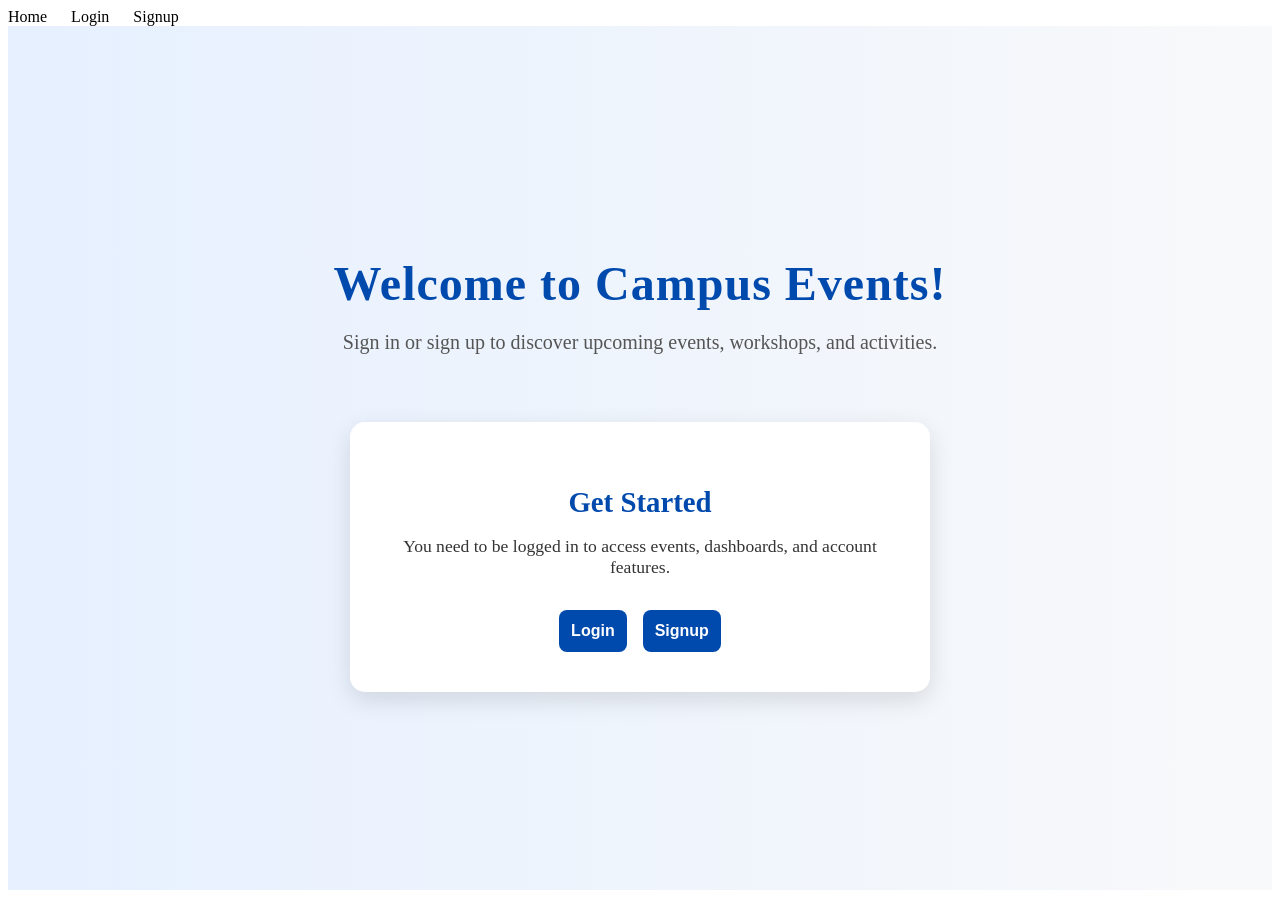
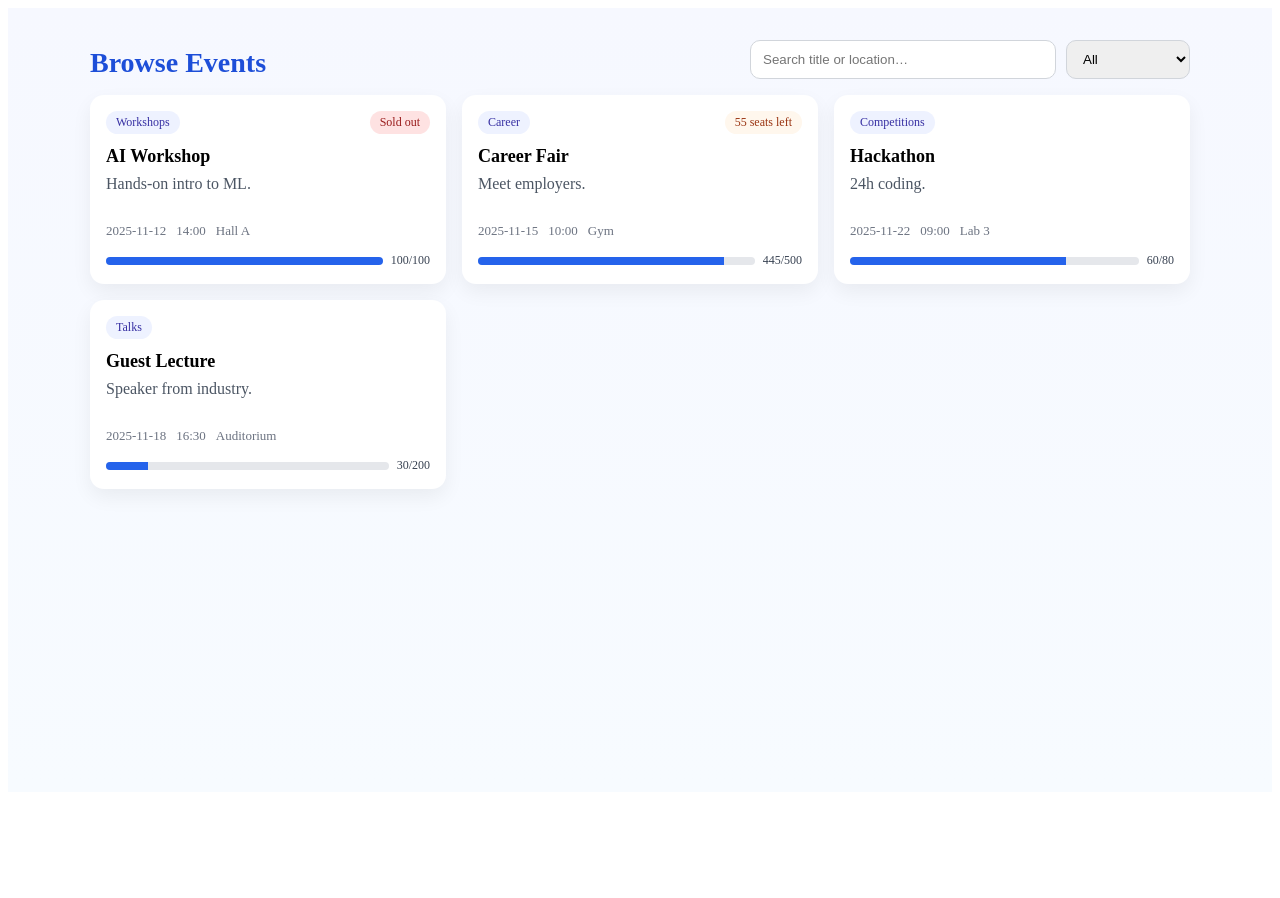
Before and after one commit to Jad-Atieh/SOEN-341-Project-Fall-2025, a React (Vite) app in the folder frontend/: page /events in a window 1280 px wide. Before the commit this address led to /. After the commit the page ends 800 px from the top, so only its background shows below. Built offline with nearby package versions, Linux system fonts and the light colour scheme.

Commit message:
Added Browse Events page feature

```diff
--- a/frontend/src/App.jsx
+++ b/frontend/src/App.jsx
@@ -1,127 +1,24 @@
-import React from "react";
-import { BrowserRouter, Routes, Route, Navigate, Link, useNavigate } from "react-router-dom";
-import { ToastContainer, toast } from "react-toastify";
-import "react-toastify/dist/ReactToastify.css";
-import CreateEvent from "./pages/CreateEvent";
-
-// Pages
-import Signup from "./pages/Signup";
+import { BrowserRouter as Router, Routes, Route } from "react-router-dom";
+import Home from "./pages/Home";
 import Login from "./pages/Login";
-import EventsList from "./pages/EventsList";
-import AdminDashboard from "./pages/AdminDashboard";
-import NotFound from "./pages/NotFound";
-import Home from "./pages/Home";
 import StudentDashboard from "./pages/StudentDashboard";
 import OrganizerDashboard from "./pages/OrganizerDashboard";
-import OrganizerApproval from "./pages/OraganizerApproval";
+import NotFound from "./pages/NotFound";
+import CreateEvent from "./pages/CreateEvent";
+import EventsList from "./pages/EventsList";
 
-// Components
-import ProtectedRoute from "./components/ProtectedRoute";
-
-// logout function
-function Logout() {
-  localStorage.clear();
-  toast.info("You have signed out!");
-  return <Navigate to="/login" />;
-}
-
-function Navbar() {
-  const navigate = useNavigate();
-  const accessToken = localStorage.getItem("access_token");
-  const isLoggedIn = !!accessToken;
-
-  // Getting the role
-  let role = null;
-  if (accessToken) {
-    try {
-      const payload = JSON.parse(atob(accessToken.split(".")[1]));
-      role = payload.role;
-    } catch (err) {
-      console.error("Failed to decode token:", err);
-    }
-  }
-
-  // Signing out logic
-  const handleLogout = () => {
-    localStorage.clear();
-    toast.success("Logged out successfully!");
-    navigate("/login");
-  };
-
+export default function App() {
   return (
-    // navigation bar based on user role and login status
-    <nav className="navbar">
-      <Link to="/">Home</Link> {" "}
-
-      {!isLoggedIn && (
-        <>
-          <Link to="/login">Login</Link> {"  "}
-          <Link to="/signup">Signup</Link> {"  "}
-        </>
-      )}
-
-      {isLoggedIn && role === "student" && (
-        <>
-          <Link to="/student">Student Dashboard</Link> {"  "}
-          <Link to="/events">Events</Link> {"  "}
-          <button onClick={handleLogout} className="button-style">Sign Out</button>
-        </>
-      )}
-
-      {isLoggedIn && role === "organizer" && (
-        <>
-          <Link to="/organizer">Organizer Dashboard</Link> {"  "}
-          <button onClick={handleLogout} className="button-style">Sign Out</button>
-        </>
-      )}
-
-      {isLoggedIn && role === "admin" && (
-        <>
-          <Link to="/admin">Admin Dashboard</Link> {"  "}
-          <Link to="/approval">Organizer Approval</Link> {"  "}
-          <button onClick={handleLogout} className="button-style">Sign Out</button>
-        </>
-      )}
-    </nav>
-  );
-}
-
-function App() {
-  return (
-    <BrowserRouter>
-      <ToastContainer position="top-right" autoClose={3000} />
-      <Navbar />
-
+    <Router>
       <Routes>
         <Route path="/" element={<Home />} />
         <Route path="/login" element={<Login />} />
-        <Route path="/signup" element={<Signup />} />
-        <Route path="/logout" element={<Logout />} />
+        <Route path="/student" element={<StudentDashboard />} />
+        <Route path="/organizer" element={<OrganizerDashboard />} />
+        <Route path="/events" element={<EventsList />} />
         <Route path="/create-event" element={<CreateEvent />} />
-
-        <Route path="/admin" element={
-          <ProtectedRoute roles={["admin"]}><AdminDashboard /></ProtectedRoute>
-        } />
-        <Route path="/approval" element={
-          <ProtectedRoute roles={["admin"]}><OrganizerApproval/></ProtectedRoute>
-        } />
-
-        <Route path="/student" element={
-          <ProtectedRoute roles={["student"]}><StudentDashboard /></ProtectedRoute>
-        } />
-
-        <Route path="/events" element={
-          <ProtectedRoute roles={["student"]}><EventsList /></ProtectedRoute>
-        } />
-
-        <Route path="/organizer" element={
-          <ProtectedRoute roles={["organizer"]}><OrganizerDashboard /></ProtectedRoute>
-        } />
-
         <Route path="*" element={<NotFound />} />
       </Routes>
-    </BrowserRouter>
+    </Router>
   );
 }
-
-export default App;
--- a/frontend/src/pages/CreateEvent.jsx
+++ b/frontend/src/pages/CreateEvent.jsx
@@ -10,37 +10,68 @@ export default function CreateEvent() {
     description: "",
   });
   const [loading, setLoading] = useState(false);
+  const onChange = (e) => setForm((f) => ({ ...f, [e.target.name]: e.target.value }));
 
-  function onChange(e) {
-    const { name, value } = e.target;
-    setForm((f) => ({ ...f, [name]: value }));
-  }
-
-  async function onSubmit(e) {
+  const onSubmit = async (e) => {
     e.preventDefault();
+    if (!form.title || !form.date || !form.time || !form.location) return;
     setLoading(true);
     try {
-      // TODO: brancher sur ton backend plus tard
-      console.log("CreateEvent payload:", form);
-      alert("Event created (demo)");
-      setForm((f) => ({ ...f, title: "", time: "", location: "", description: "" }));
+      const saved = JSON.parse(localStorage.getItem("draftEvents") || "[]");
+      const id = crypto.randomUUID();
+      saved.push({ id, ...form, capacity: 100, taken: 0, category: "General" });
+      localStorage.setItem("draftEvents", JSON.stringify(saved));
+      setForm({
+        title: "",
+        date: new Date().toISOString().slice(0, 10),
+        time: "",
+        location: "",
+        description: "",
+      });
+      alert("Event saved locally. You can display it on the Events page.");
     } finally {
       setLoading(false);
     }
-  }
+  };
 
   return (
     <div className="ce">
       <div className="ce-card">
         <h1 className="ce-title">Create Event</h1>
         <form className="ce-form" onSubmit={onSubmit}>
-          <input name="title" placeholder="Title" value={form.title} onChange={onChange} />
+          <input
+            name="title"
+            placeholder="Title"
+            value={form.title}
+            onChange={onChange}
+          />
           <div className="ce-row">
-            <input name="date" type="date" value={form.date} onChange={onChange} />
-            <input name="time" placeholder="HH:MM" value={form.time} onChange={onChange} />
+            <input
+              type="date"
+              name="date"
+              value={form.date}
+              onChange={onChange}
+            />
+            <input
+              type="time"
+              name="time"
+              placeholder="HH:MM"
+              value={form.time}
+              onChange={onChange}
+            />
           </div>
-          <input name="location" placeholder="Location" value={form.location} onChange={onChange} />
-          <textarea name="description" placeholder="Short description..." value={form.description} onChange={onChange} />
+          <input
+            name="location"
+            placeholder="Location"
+            value={form.location}
+            onChange={onChange}
+          />
+          <textarea
+            name="description"
+            placeholder="Short description..."
+            value={form.description}
+            onChange={onChange}
+          />
           <button className="ce-btn" type="submit" disabled={loading}>
             {loading ? "Creating..." : "Create Event"}
           </button>
--- a/frontend/src/pages/EventsList.jsx
+++ b/frontend/src/pages/EventsList.jsx
@@ -1,41 +1,75 @@
-import React from "react";
-import "../styles/style.css";
-import { Link } from "react-router-dom";
+import { useMemo, useState } from "react";
+import "./events-list.css";
 
-const EventsList = () => {
-    return (
-        <div className="events-container">
-            <header className="events-header">
-                <h1>Browse Events</h1>
-            </header>
+const seed = [
+  { id: "e1", title: "AI Workshop", category: "Workshops", date: "2025-11-12", time: "14:00", location: "Hall A", capacity: 100, taken: 100, description: "Hands-on intro to ML." },
+  { id: "e2", title: "Career Fair", category: "Career", date: "2025-11-15", time: "10:00", location: "Gym", capacity: 500, taken: 445, description: "Meet employers." },
+  { id: "e3", title: "Hackathon", category: "Competitions", date: "2025-11-22", time: "09:00", location: "Lab 3", capacity: 80, taken: 60, description: "24h coding." },
+  { id: "e4", title: "Guest Lecture", category: "Talks", date: "2025-11-18", time: "16:30", location: "Auditorium", capacity: 200, taken: 30, description: "Speaker from industry." }
+];
 
-            <section className="events">
-                <div className="event-card">
-                    <h3>Hackathon 2025</h3>
-                    <p><strong>Date:</strong> 2025-11-10</p>
-                    <p><strong>Location:</strong> Concordia EV Building</p>
-                    <p>Collaborate and innovate in our annual student hackathon!</p>
-                    <button>Register</button>
+export default function EventsList() {
+  const stored = useMemo(() => {
+    try { return JSON.parse(localStorage.getItem("draftEvents") || "[]"); } catch { return []; }
+  }, []);
+  const [query, setQuery] = useState("");
+  const [cat, setCat] = useState("All");
+  const events = useMemo(() => [...stored, ...seed], [stored]);
+  const cats = useMemo(() => ["All", ...Array.from(new Set(events.map(e => e.category)))], [events]);
+
+  const filtered = events.filter(e => {
+    const okCat = cat === "All" || e.category === cat;
+    const q = query.trim().toLowerCase();
+    const okQ = !q || e.title.toLowerCase().includes(q) || e.location.toLowerCase().includes(q);
+    return okCat && okQ;
+  });
+
+  return (
+    <div className="el">
+      <div className="el-head">
+        <h1 className="el-title">Browse Events</h1>
+        <div className="el-filters">
+          <input className="el-search" placeholder="Search title or location…" value={query} onChange={(e) => setQuery(e.target.value)} />
+          <select className="el-select" value={cat} onChange={(e) => setCat(e.target.value)}>
+            {cats.map(c => <option key={c} value={c}>{c}</option>)}
+          </select>
+        </div>
+      </div>
+
+      <div className="el-grid">
+        {filtered.map(e => {
+          const soldOut = e.taken >= e.capacity;
+          const ratio = e.capacity ? e.taken / e.capacity : 0;
+          const showRemaining = !soldOut && ratio >= 0.85;
+          const remaining = e.capacity - e.taken;
+
+          return (
+            <div className="el-card" key={e.id}>
+              <div className="el-card-top">
+                <span className="el-cat">{e.category}</span>
+                {soldOut && <span className="el-badge el-soldout">Sold out</span>}
+                {showRemaining && <span className="el-badge el-low">{remaining} seats left</span>}
+              </div>
+              <h3 className="el-name">{e.title}</h3>
+              <p className="el-desc">{e.description}</p>
+              <div className="el-meta">
+                <span>{e.date}</span>
+                <span>{e.time}</span>
+                <span>{e.location}</span>
+              </div>
+              <div className="el-cap">
+                <div className="el-bar">
+                  <div className="el-fill" style={{ width: `${Math.min(100, Math.round(ratio * 100))}%` }} />
                 </div>
-
-                <div className="event-card">
-                    <h3>Career Fair</h3>
-                    <p><strong>Date:</strong> 2025-11-25</p>
-                    <p><strong>Location:</strong> Hall Building</p>
-                    <p>Meet top recruiters and explore internship opportunities.</p>
-                    <button>Register</button>
-                </div>
-
-                <div className="event-card">
-                    <h3>Wellness Workshop</h3>
-                    <p><strong>Date:</strong> 2025-12-03</p>
-                    <p><strong>Location:</strong> Online</p>
-                    <p>Learn techniques to reduce stress and improve balance.</p>
-                    <button disabled>Sold Out</button>
-                </div>
-            </section>
-        </div>
-    );
-};
-
-export default EventsList;
+                <span className="el-captext">{e.taken}/{e.capacity}</span>
+              </div>
+            </div>
+          );
+        })}
+        {filtered.length === 0 && (
+          <div className="el-empty">No events match your filters.</div>
+        )}
+      </div>
+    </div>
+  );
+}
--- a/frontend/src/pages/create-event.css
+++ b/frontend/src/pages/create-event.css
@@ -1,9 +1,10 @@
-.ce{min-height:calc(100vh - 80px);display:flex;justify-content:center;padding:64px 16px;background:linear-gradient(180deg,#f6f8ff 0%,#f7fbff 100%)}
-.ce-card{background:#fff;max-width:640px;width:100%;border-radius:12px;box-shadow:0 10px 25px rgba(0,0,0,.08);padding:24px 28px}
+.ce{min-height:calc(100vh - 80px);display:flex;justify-content:center;align-items:flex-start;padding:64px 16px;background:linear-gradient(180deg,#f6f8ff 0%,#f7fbff 100%)}
+.ce-card{background:#fff;max-width:720px;width:100%;border-radius:14px;box-shadow:0 10px 30px rgba(0,0,0,.08);padding:28px}
 .ce-title{margin:0 0 16px;font-size:28px;font-weight:700;text-align:center;color:#1d4ed8}
 .ce-form{display:flex;flex-direction:column;gap:12px}
 .ce-row{display:flex;gap:12px}
-.ce-form input,.ce-form textarea{width:100%;border:1px solid #d1d5db;border-radius:8px;padding:10px 12px;font-size:14px}
-.ce-form textarea{height:96px;resize:vertical}
-.ce-btn{background:#2563eb;color:#fff;border:none;border-radius:8px;padding:10px 14px;font-weight:600;cursor:pointer}
+.ce-form input,.ce-form textarea{width:100%;border:1px solid #d1d5db;border-radius:10px;padding:12px 14px;font-size:14px;outline:none}
+.ce-form input:focus,.ce-form textarea:focus{border-color:#2563eb;box-shadow:0 0 0 3px rgba(37,99,235,.15)}
+.ce-form textarea{height:120px;resize:vertical}
+.ce-btn{background:#2563eb;color:#fff;border:none;border-radius:10px;padding:12px 16px;font-weight:700;cursor:pointer}
 .ce-btn:disabled{opacity:.6;cursor:default}
--- /dev/null
+++ b/frontend/src/pages/events-list.css
@@ -0,0 +1,21 @@
+.el{min-height:calc(100vh - 80px);padding:32px;background:linear-gradient(180deg,#f6f8ff 0%,#f7fbff 100%)}
+.el-head{max-width:1100px;margin:0 auto 16px;display:flex;justify-content:space-between;align-items:end;gap:16px}
+.el-title{margin:0;font-size:28px;color:#1d4ed8}
+.el-filters{display:flex;gap:10px}
+.el-search{border:1px solid #d1d5db;border-radius:10px;padding:10px 12px;min-width:280px}
+.el-select{border:1px solid #d1d5db;border-radius:10px;padding:10px 12px}
+.el-grid{max-width:1100px;margin:0 auto;display:grid;grid-template-columns:repeat(auto-fill,minmax(280px,1fr));gap:16px}
+.el-card{background:#fff;border-radius:14px;box-shadow:0 8px 20px rgba(0,0,0,.06);padding:16px;display:flex;flex-direction:column;gap:8px}
+.el-card-top{display:flex;gap:8px;align-items:center;justify-content:space-between}
+.el-cat{font-size:12px;background:#eef2ff;color:#3730a3;border-radius:999px;padding:4px 10px}
+.el-badge{font-size:12px;border-radius:999px;padding:4px 10px}
+.el-soldout{background:#fee2e2;color:#991b1b}
+.el-low{background:#fff7ed;color:#9a3412}
+.el-name{margin:4px 0 0;font-size:18px}
+.el-desc{margin:0;color:#4b5563;height:40px;overflow:hidden}
+.el-meta{display:flex;gap:10px;color:#6b7280;font-size:13px}
+.el-cap{display:flex;align-items:center;gap:8px;margin-top:6px}
+.el-bar{flex:1;height:8px;background:#e5e7eb;border-radius:999px;overflow:hidden}
+.el-fill{height:100%;background:#2563eb}
+.el-captext{font-size:12px;color:#374151}
+.el-empty{text-align:center;color:#6b7280;padding:40px 0}
```
Also changed, not shown: frontend/src/pages/OrganizerApproval.jsx (added, +8 -0 lines), frontend/src/pages/events.css (added, +22 -0 lines).
